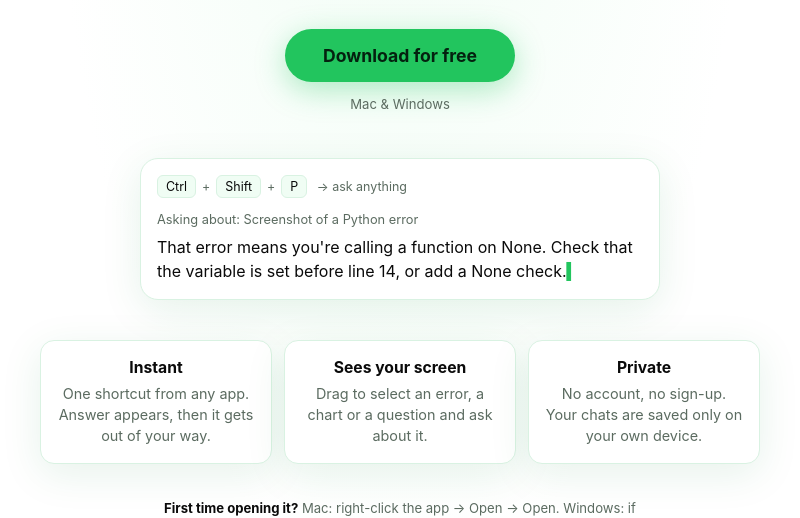
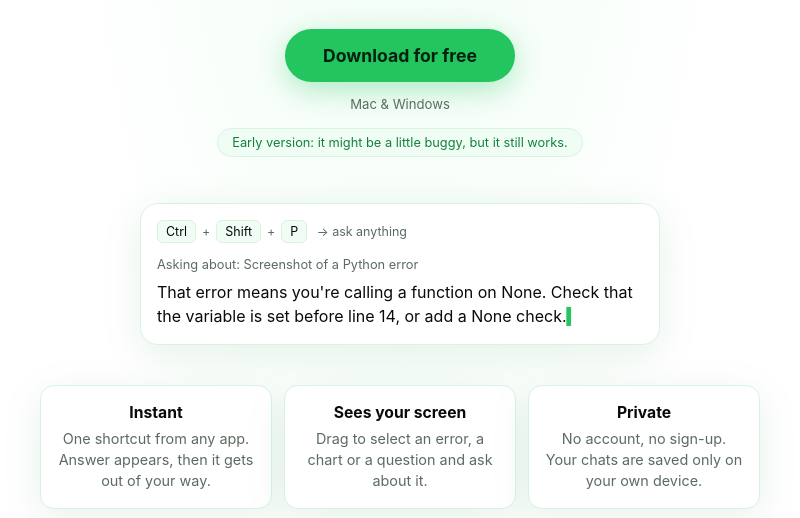
Before and after one commit to DrexSkills/Pinn, an Electron app: page docs/index.html in a window 800 px wide. Shown: the part 286-804 px from the top of the page. Drawn offline with Linux system fonts and the light colour scheme.

Commit message:
Landing: add early-version note (might be a little buggy, but still works)

```diff
--- a/docs/index.html
+++ b/docs/index.html
@@ -26,6 +26,7 @@ h1 em{font-style:normal;color:var(--g)}
 .btn:hover{transform:translateY(-2px);box-shadow:0 12px 40px var(--glow)}
 .small{margin-top:14px;font-size:.82rem;color:var(--muted)}
 .small a{color:var(--gd);text-decoration:none;font-weight:600}
+.beta{margin-top:16px;display:inline-block;font-size:.8rem;color:var(--gd);background:var(--bg2);border:1px solid var(--line);border-radius:999px;padding:6px 14px}
 .demo{margin-top:46px;width:100%;max-width:520px;background:var(--card);border:1px solid var(--line);border-radius:18px;padding:16px;text-align:left;box-shadow:var(--shadow)}
 .keys{display:flex;gap:6px;align-items:center;margin-bottom:14px;font-size:.78rem;color:var(--muted)}
 kbd{background:var(--bg2);border:1px solid var(--line);border-radius:6px;padding:3px 8px;color:var(--text);font-family:inherit;font-size:.78rem}
@@ -50,6 +51,7 @@ footer a{color:var(--gd);text-decoration:none;font-weight:600}
   <p class="sub">Press a shortcut, drag over anything, and get the answer in seconds. No account. Free.</p>
   <a class="btn" id="dl" href="https://github.com/DrexSkills/Pinn/releases/tag/v1.0.13">Download for free</a>
   <div class="small" id="other">Mac &amp; Windows</div>
+  <div class="beta">Early version: it might be a little buggy, but it still works.</div>
 
   <div class="demo" aria-label="Pinn demo">
     <div class="keys"><kbd id="k1">Ctrl</kbd>+<kbd>Shift</kbd>+<kbd>P</kbd><span>&nbsp;→ ask anything</span></div>
```
